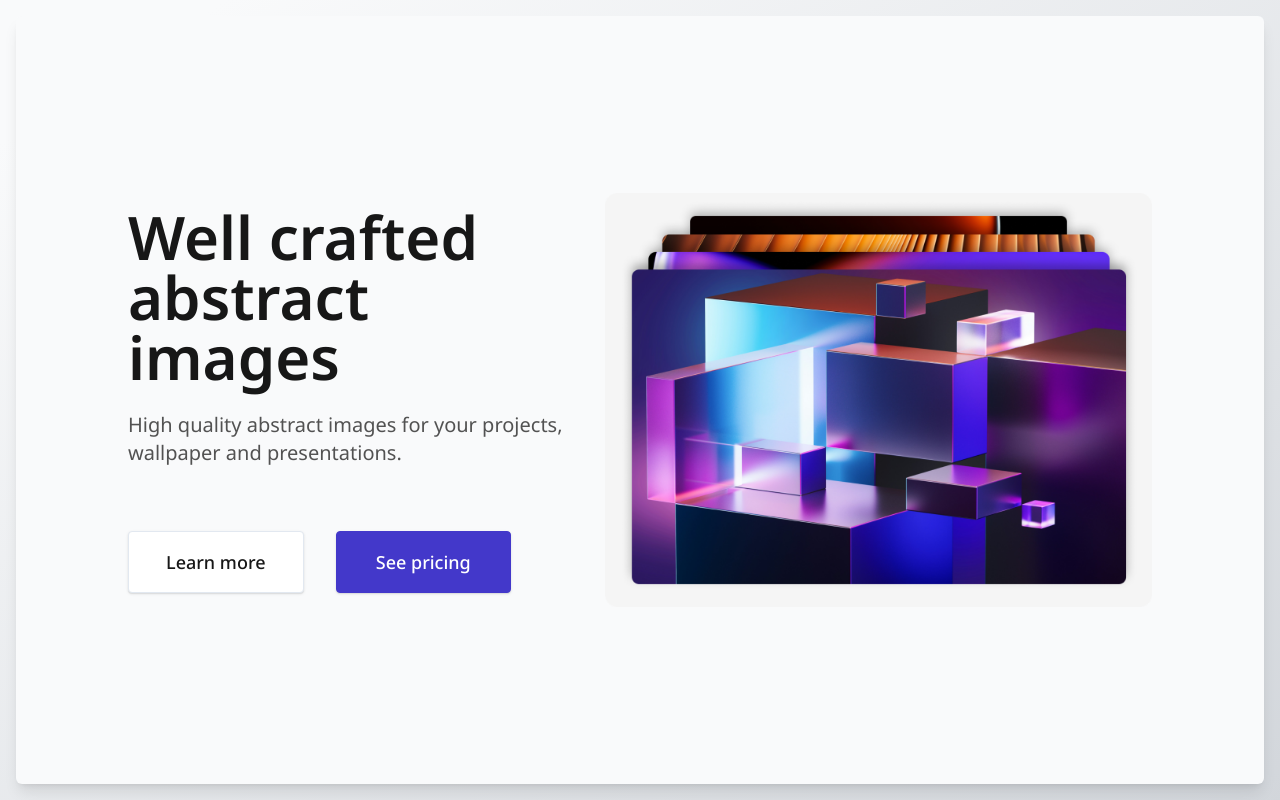
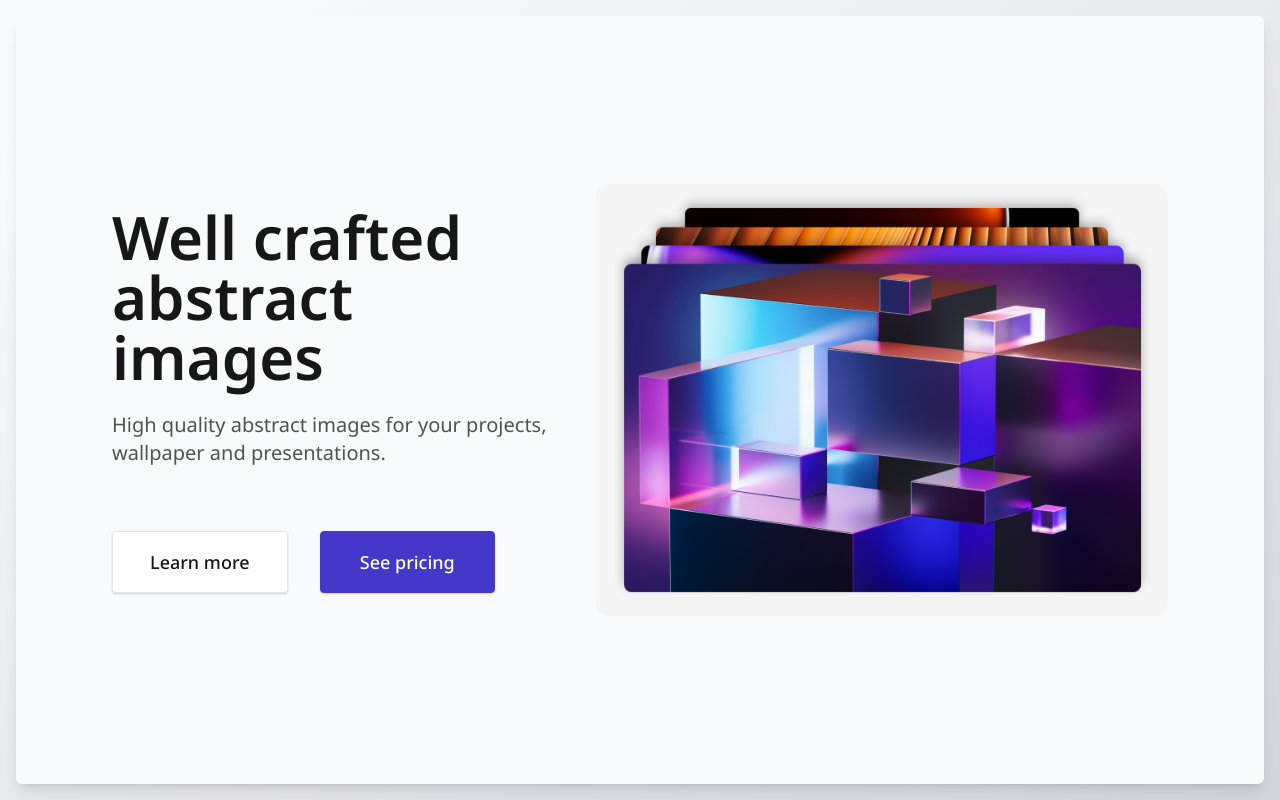
Before and after one commit to IfMalthereturnawesome/marketing, a React (Vite) app: page /hero-section in a window 1280 px wide. Built offline with nearby package versions, Linux system fonts and the light colour scheme; a web font is replaced by a local one.

Commit message:
Small fix.

```diff
--- a/src/components/HeroSection.tsx
+++ b/src/components/HeroSection.tsx
@@ -11,7 +11,7 @@ const HeroSection = ({ title, description, image, imageBig, className }: HeroSec
 			className={`flex w-full flex-1 flex-col justify-center rounded-md bg-neutral-subtle shadow-sm md:py-2 md:shadow-md
 				lg:shadow-lg`}
 		>
-			<section className={cn('flex flex-col items-start self-stretch px-3 md:px-4', className)}>
+			<section className={cn('flex flex-col items-start self-stretch px-3 md:px-4 lg:px-0', className)}>
 				<div
 					className={`flex flex-col items-center justify-center gap-12 self-stretch py-12 md:gap-8 md:py-16 lg:flex-row lg:p-24
 						2xl:px-48 2xl:py-24`}
```
